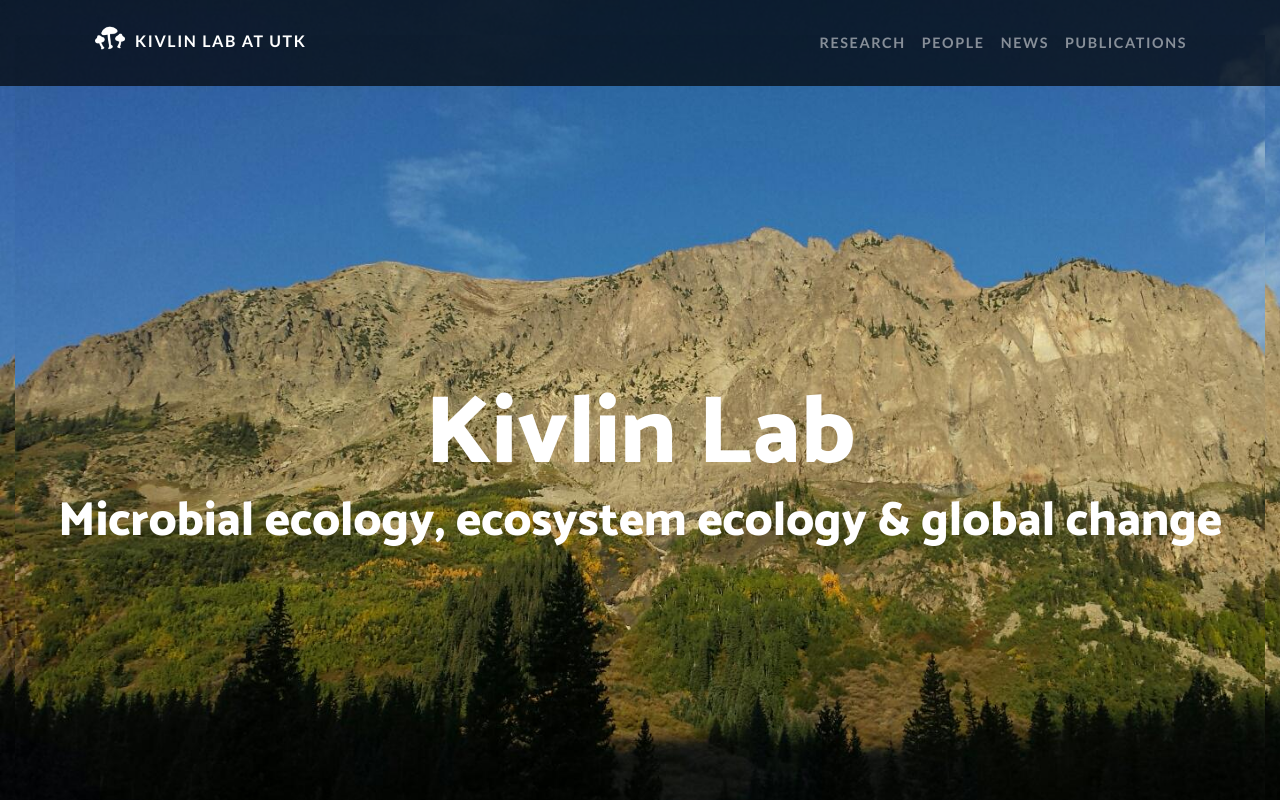
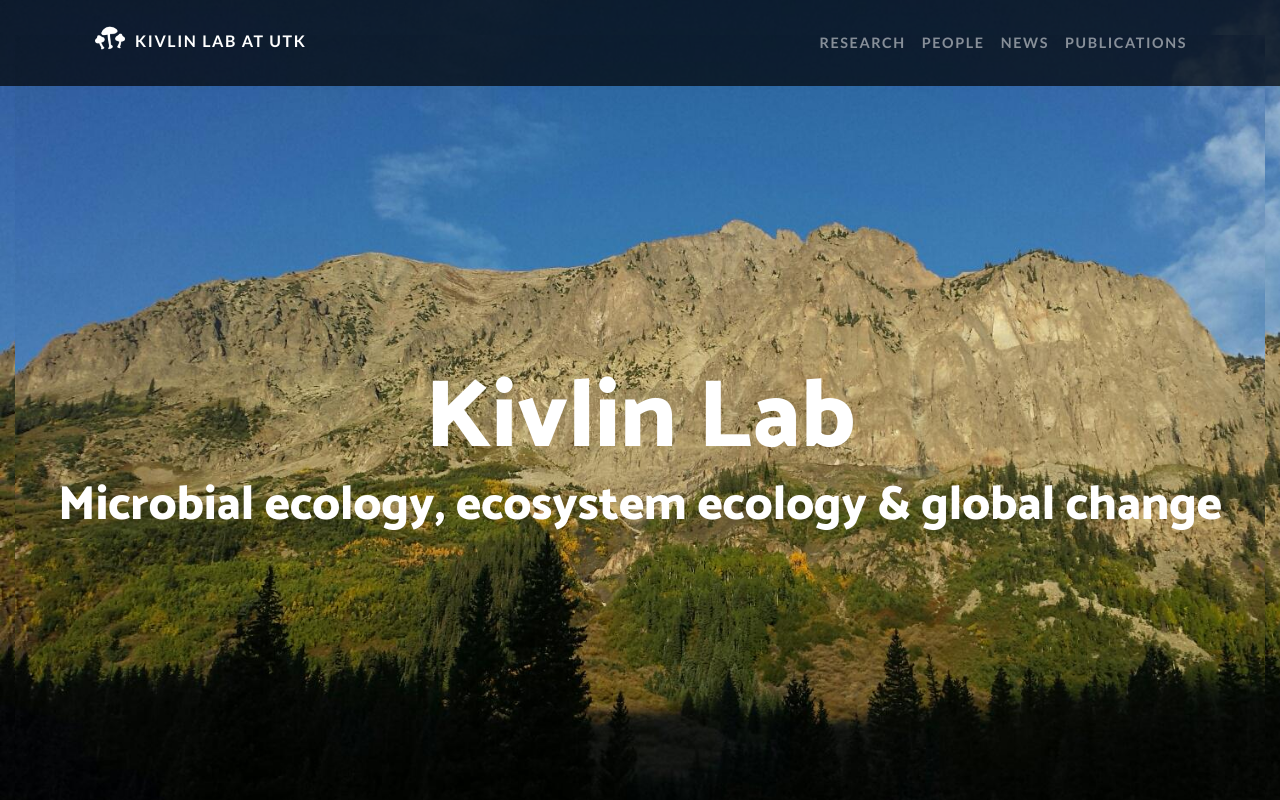
Before and after one commit to rsimberloff/rsimberloff.github.io, a website: page index.html in a window 1280 px wide. Shown: the top 800 px of the page. Drawn offline with Linux system fonts and the light colour scheme; files whose address does not match are found by name.

Commit message:
customizations

```diff
--- a/css/one-page-wonder.css
+++ b/css/one-page-wonder.css
@@ -59,8 +59,8 @@ h6
 }
 
  header {
-  padding-top: calc(18rem + 55px);
-  padding-bottom: 18rem;
+  padding-top: calc(17rem + 55px);
+  padding-bottom: 17rem;
   background-repeat: no-repeat;
   background-attachment: fixed;
   background-size: cover;
```
